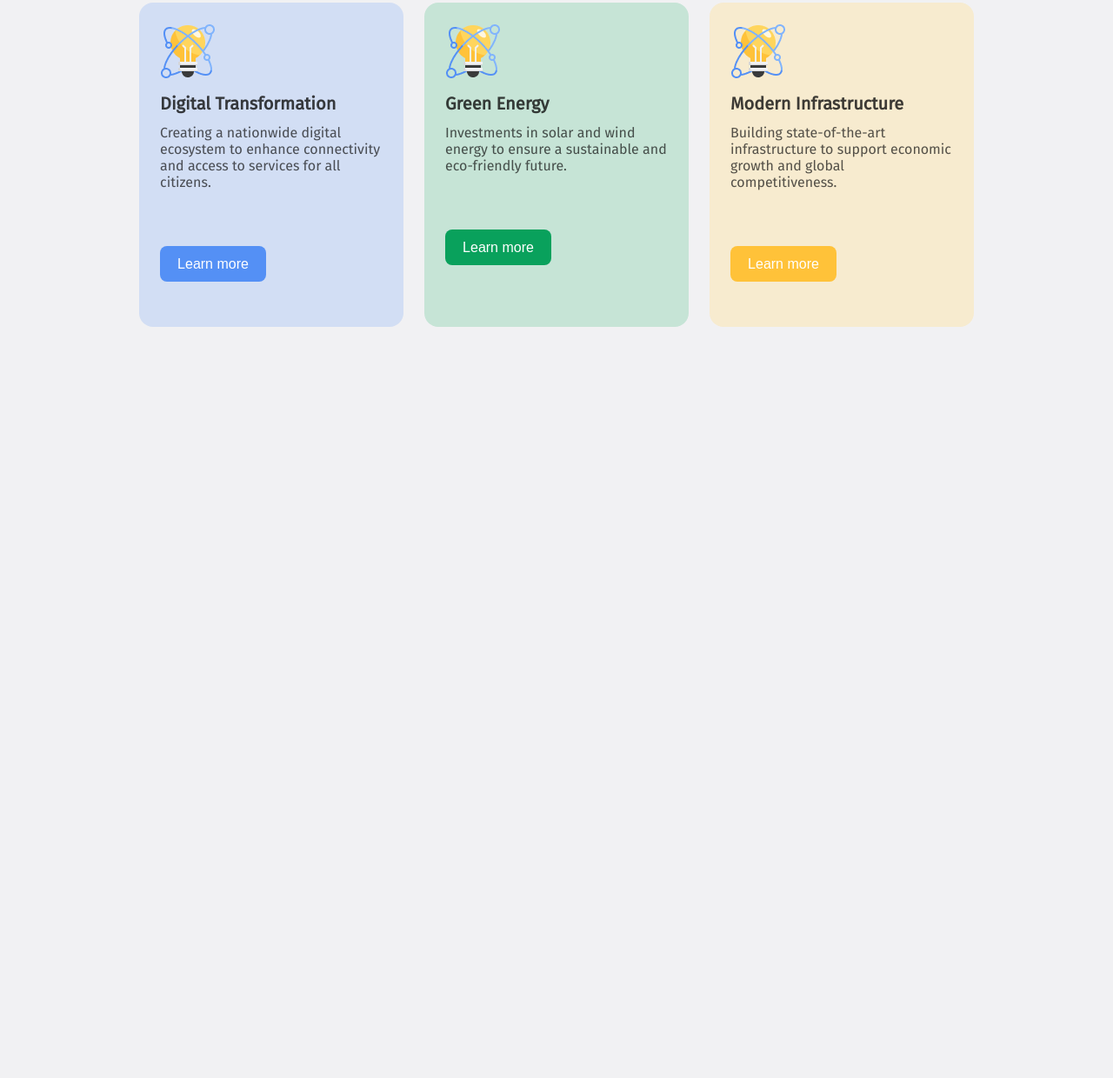
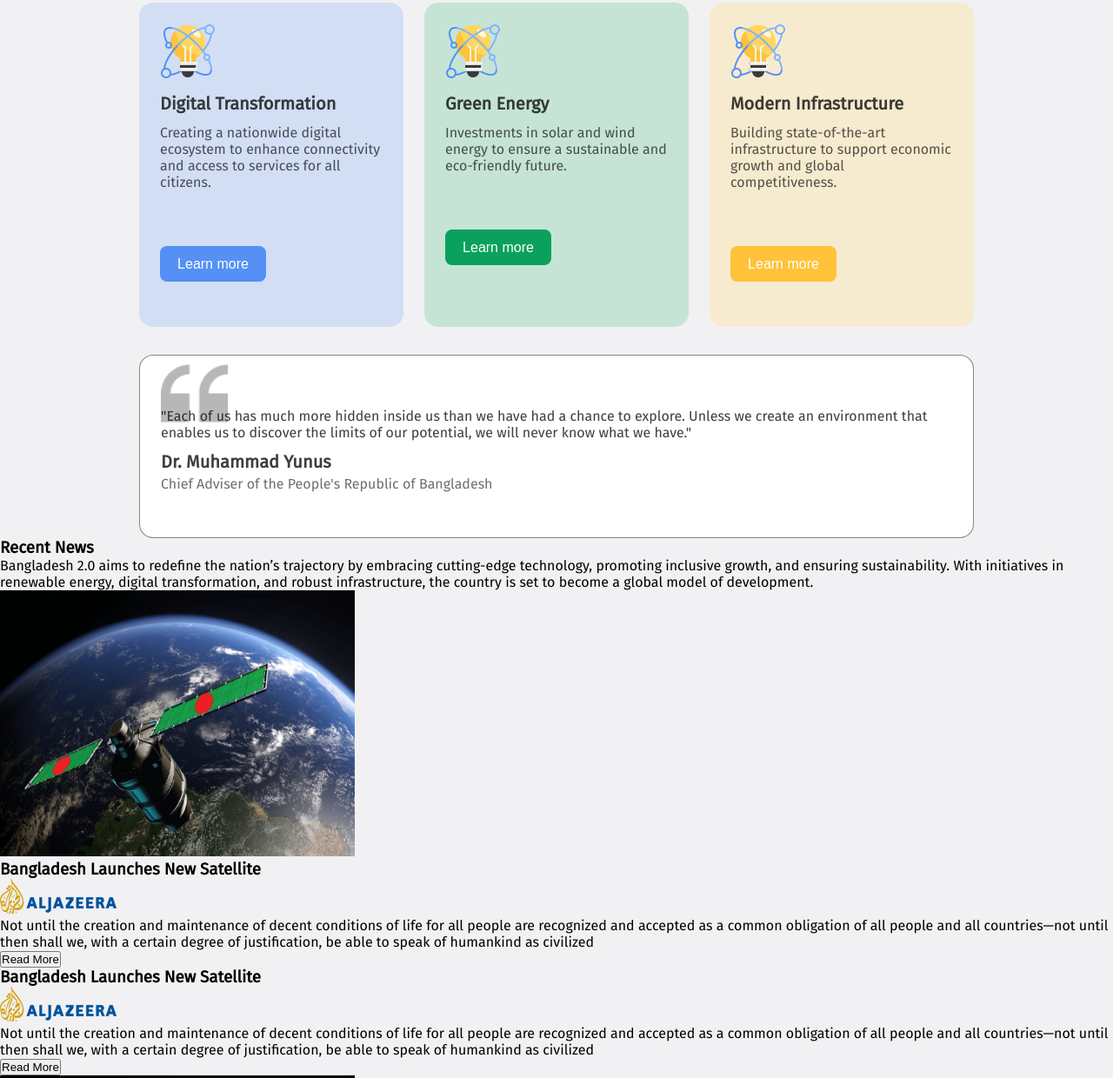
Before and after one commit to Erenshoyo/PH-Assignment-1, a plain HTML site: page index.html in a window 1280 px wide. Shown: the part 1694-2934 px from the top of the page at 87% size. Before the commit the page ends 2102 px from the top, so only its background shows below. Drawn offline with Linux system fonts and the light colour scheme.

Commit message:
Done until news without css

```diff
--- a/index.html
+++ b/index.html
@@ -79,6 +79,47 @@
                     <button class="vision-card-btn-3">Learn more</button>
                 </div>
             </div>
+            <div class="yunus-quote">
+                <img class="bg-quote" src="assets/quote-bg.png" alt="">
+                <p class="y-quote">"Each of us has much more hidden inside us than we have had a chance to explore. Unless we create an environment that enables us to discover the limits of our potential, we will never know what we have."</p>
+                <h3 class="y-name">Dr. Muhammad Yunus</h3>
+                <p class="y-post">Chief Adviser of the People's Republic of Bangladesh</p>
+            </div>
+        </section>
+        <!-- Recent News Section -->
+        <section class="news">
+            <h3 class="news-header">Recent News</h3>
+            <p class="news-para">Bangladesh 2.0 aims to redefine the nation’s trajectory by embracing cutting-edge technology, promoting inclusive growth, and ensuring sustainability. With initiatives in renewable energy, digital transformation, and robust infrastructure, the country is set to become a global model of development.</p>
+            <div class="news-content">
+                <div class="news-headline">
+                    <div class="news-image">
+                        <img src="assets/satelite.png" alt="">
+                    </div>
+                    <div class="news-inner-content">
+                        <h3 class="news-inner-content-h3">Bangladesh Launches New Satellite</h3>
+                        <img class="aljazeera" src="assets/al-jazeera.png" alt="">
+                        <p class="date-time"Date: 05/01/2025
+                        Time: 10.25 PM></p>
+                        <p class="inner-content-text">Not until the creation and maintenance of decent conditions of life for all people are recognized and accepted as a common obligation of all people and all countries—not until then shall we,
+                            with a certain degree of justification, be able to speak of humankind as civilized</p>
+                        <button>Read More</button>
+                    </div>
+                </div>
+                <div class="news-headline">
+                    <div class="news-inner-content">
+                        <h3 class="news-inner-content-h3">Bangladesh Launches New Satellite</h3>
+                        <img class="aljazeera" src="assets/al-jazeera.png" alt="">
+                        <p class="date-time"Date: 05/01/2025
+                        Time: 10.25 PM></p>
+                        <p class="inner-content-text">Not until the creation and maintenance of decent conditions of life for all people are recognized and accepted as a common obligation of all people and all countries—not until then shall we,
+                            with a certain degree of justification, be able to speak of humankind as civilized</p>
+                        <button>Read More</button>
+                    </div>
+                    <div class="news-image">
+                        <img src="assets/satelite.png" alt="">
+                    </div>
+                </div>
+            </div>
         </section>
     </main>
     <footer></footer>
--- a/style/style.css
+++ b/style/style.css
@@ -183,3 +183,37 @@
   border-radius: 8px;
   background-color: rgb(255, 194, 57);
 }
+.yunus-quote{
+  position: relative;
+  background-color: white;
+  border: 1px solid rgba(14, 14, 14, 0.5);
+  padding: 48px 24px;
+  border-radius: 16px;
+  overflow: hidden;
+}
+.y-quote{
+  font-size: 16px;
+  font-weight: 400;
+  color: rgba(14, 14, 14, 0.8);
+  margin: 12px 0px;
+}
+.y-name{
+  font-size: 20px;
+  font-weight: 600;
+  color: rgba(14, 14, 14, 0.8);
+  margin: 4px 0px;
+}
+.y-post{
+  font-size: 16px;
+  font-weight: 400;
+  color: rgba(14, 14, 14, 0.6);
+  margin: 4px 0px;
+}
+.bg-quote{
+  width: 8%;
+  height: auto;
+  position: absolute;
+  padding-top: 5px;
+  top: 0;
+  left: 2;
+}
```
